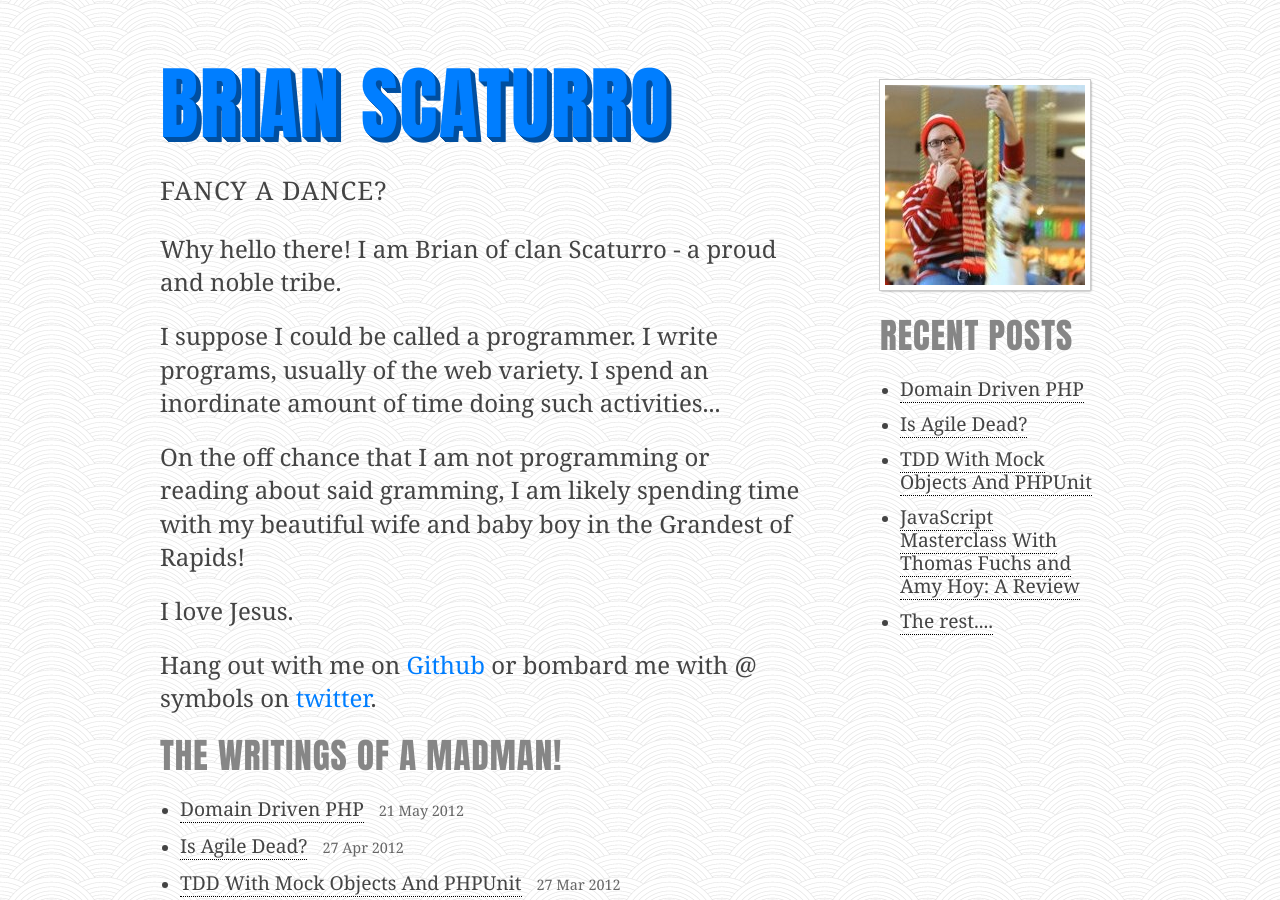
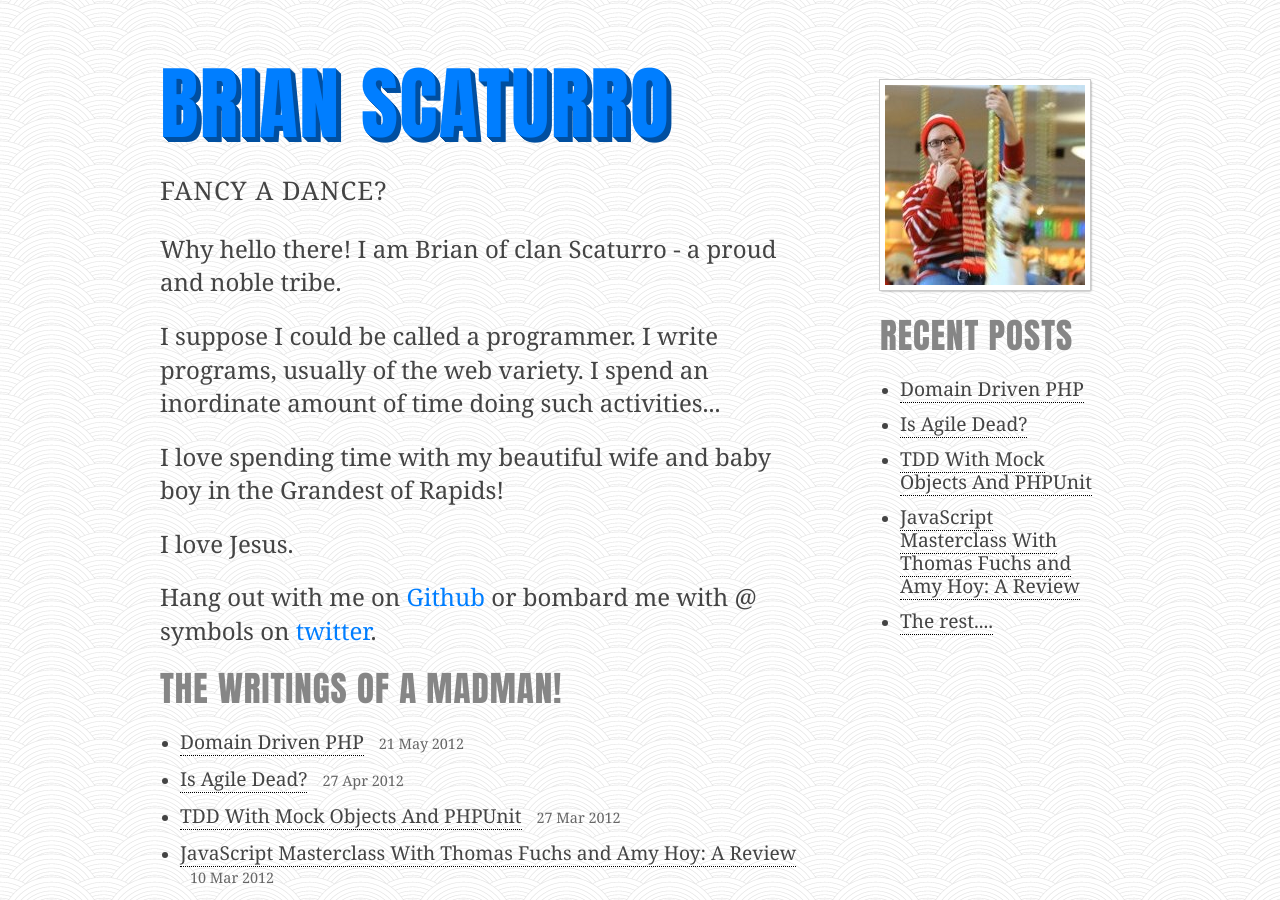
Before and after one commit to brianium/old-site, a Jekyll site: the page built from index.html, in a window 1280 px wide and 900 px high. Built offline with Jekyll 4.4.1, drawn with Linux system fonts in a browser that asks for light colours; the list of posts is cut into pages by our own code.

Commit message:
update index

```diff
--- a/index.html
+++ b/index.html
@@ -9,7 +9,7 @@ title: Brian Scaturro
 	I suppose I could be called a programmer. I write programs, usually of the web variety. I spend an inordinate amount of time doing such activities...
 </p>
 <p>
-	On the off chance that I am not programming or reading about said gramming, I am likely spending time with my beautiful wife and baby boy in the Grandest of Rapids!
+	I love spending time with my beautiful wife and baby boy in the Grandest of Rapids!
 </p>
 <p>
 	I love Jesus.
```
Also changed, not shown: 1 other file.
